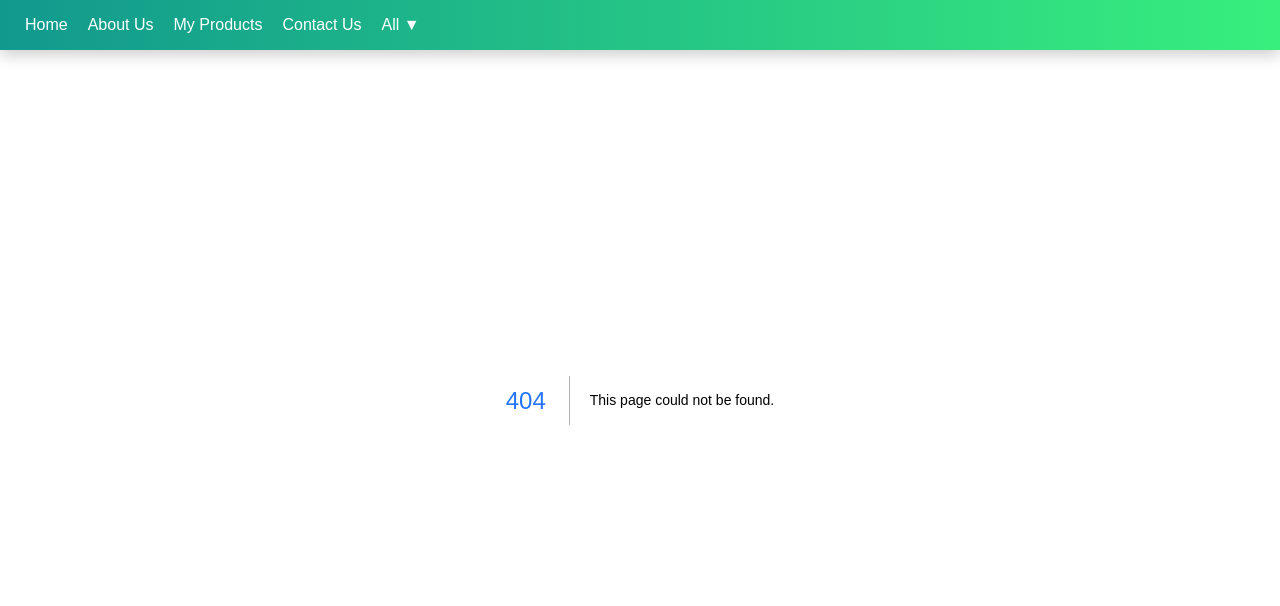
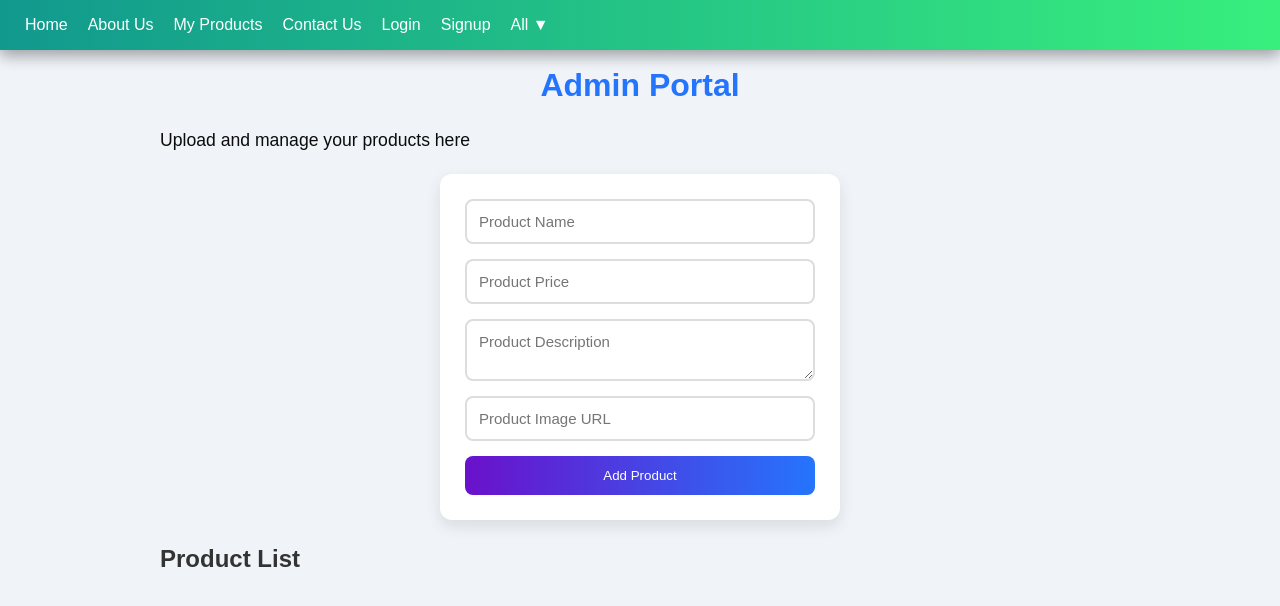
Before and after one commit to Sailee30/trendmart-website, a Next.js app: page /admin in a window 1280 px wide. Before the commit this address had no page. Shown: the top 606 px of the page. Built offline with nearby package versions, Linux system fonts and the light colour scheme.

Commit message:
Added auth, user and admin portals with product management

```diff
--- a/components/Navbar.js
+++ b/components/Navbar.js
@@ -22,6 +22,9 @@ export default function Navbar() {
         <Link href="/about" className="navLink">About Us</Link>
         <Link href="/myproducts" className="navLink">My Products</Link>
         <Link href="/contact" className="navLink">Contact Us</Link>
+        <Link href="/auth/login" className="navLink">Login</Link>
+        <Link href="/auth/signup" className="navLink">Signup</Link>
+
 
         <div className="dropdown">
         <span className="navLink" onClick={() => setOpen(!open)}>
--- /dev/null
+++ b/pages/admin/index.js
@@ -0,0 +1,95 @@
+import Navbar from "../../components/Navbar";
+import { useState } from "react";
+
+export default function AdminPortal() {
+  // Single product being filled in the form
+  const [product, setProduct] = useState({
+    name: "",
+    price: "",
+    description: "",
+    image: "",
+  });
+
+  // List of all added products
+  const [products, setProducts] = useState([]);
+
+  // Handle form input changes
+  const handleChange = (e) => {
+    setProduct({ ...product, [e.target.name]: e.target.value });
+  };
+
+  // Add product to the list
+  const handleAdd = (e) => {
+    e.preventDefault();
+    setProducts([...products, product]);
+    setProduct({ name: "", price: "", description: "", image: "" }); // reset form
+  };
+
+  return (
+    <>
+      <Navbar />
+      <div className="page-container">
+        <h1>Admin Portal</h1>
+        <p>Upload and manage your products here </p>
+
+        {/* Product Form */}
+        <form onSubmit={handleAdd} className="contact-form">
+          <input
+            type="text"
+            name="name"
+            placeholder="Product Name"
+            value={product.name}
+            onChange={handleChange}
+            required
+          />
+          <input
+            type="text"
+            name="price"
+            placeholder="Product Price"
+            value={product.price}
+            onChange={handleChange}
+            required
+          />
+          <textarea
+            name="description"
+            placeholder="Product Description"
+            value={product.description}
+            onChange={handleChange}
+            required
+          />
+          <input
+            type="text"
+            name="image"
+            placeholder="Product Image URL"
+            value={product.image}
+            onChange={handleChange}
+            required
+          />
+          <button type="submit" className="submit-btn">
+            Add Product
+          </button>
+        </form>
+
+        {/* Product List */}
+        <h2 style={{ marginTop: "20px" }}>Product List</h2>
+        <ul>
+          {products.map((p, i) => (
+            <li key={i} style={{ marginBottom: "20px" }}>
+              <strong>{p.name}</strong> - ₹{p.price}
+              <br />
+              <em>{p.description}</em>
+              <br />
+              {p.image && (
+                <img
+                  src={p.image}
+                  alt={p.name}
+                  style={{ width: "150px", marginTop: "10px" }}
+                />
+              )}
+            </li>
+          ))}
+        </ul>
+      </div>
+    </>
+  );
+}
```
Also changed, not shown: pages/auth/login.js (added, +54 -0 lines), pages/auth/signup.js (added, +45 -0 lines), pages/user/index.js (added, +18 -0 lines), pages/myproducts.js (line endings or trailing spaces).
